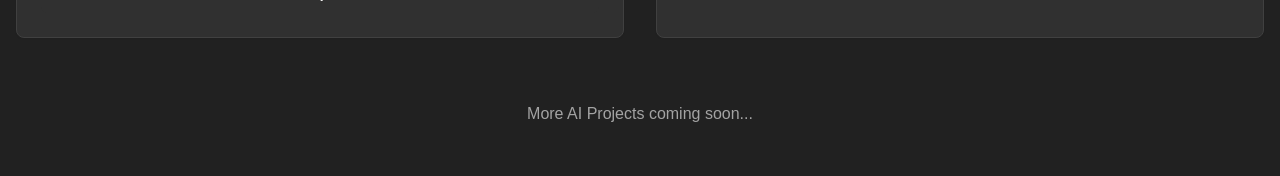
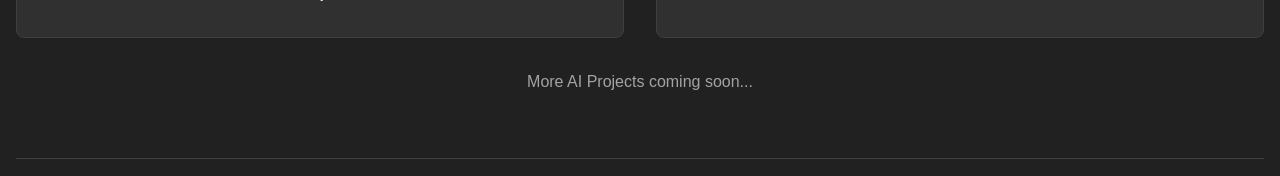
Before and after one commit to WebBhav/portfolio-pm, a Next.js app: page /projects in a window 1280 px wide. Shown: the part 759-935 px from the top of the page. Built offline with nearby package versions, Linux system fonts and the light colour scheme.

Commit message:
there is a somewhat large amount of space there after AI Project showcas

```diff
--- a/src/app/projects/page.tsx
+++ b/src/app/projects/page.tsx
@@ -15,7 +15,7 @@ export const metadata: Metadata = {
 
 export default function ProjectsPage() {
   return (
-    <div className="space-y-16 md:space-y-20">
+    <div className="space-y-12 md:space-y-16">
       <AnimatedSection>
         <AiProjectsShowcase />
       </AnimatedSection>
--- a/src/components/sections/ai-projects-showcase.tsx
+++ b/src/components/sections/ai-projects-showcase.tsx
@@ -34,7 +34,7 @@ const AiProjectsShowcase = () => {
   }
 
   return (
-    <section id="projects-ai" className="container mx-auto py-12 md:py-16 scroll-mt-16">
+    <section id="projects-ai" className="container mx-auto pt-12 md:pt-16 scroll-mt-16">
       <div className="text-center">
         <h2 className="text-3xl font-bold tracking-tight sm:text-4xl">AI Projects Showcase</h2>
         <p className="mt-4 text-lg text-muted-foreground max-w-2xl mx-auto">
@@ -88,7 +88,7 @@ const AiProjectsShowcase = () => {
           </Card>
         ))}
       </div>
-       <div className="text-center text-muted-foreground mt-16">
+       <div className="text-center text-muted-foreground mt-8">
          <p>More AI Projects coming soon...</p>
        </div>
     </section>
```
